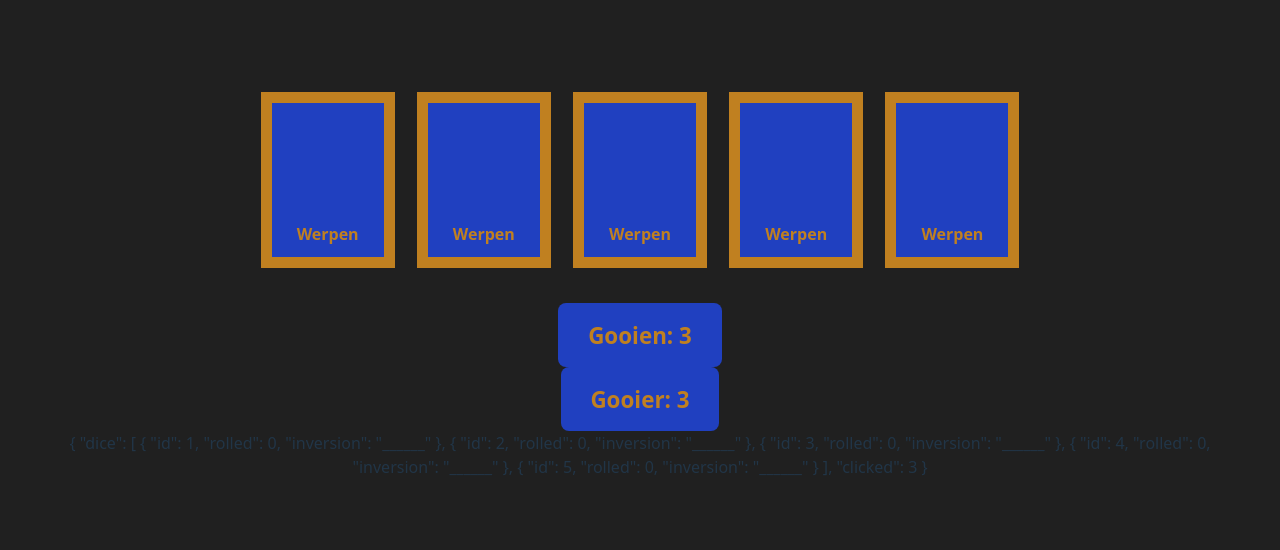
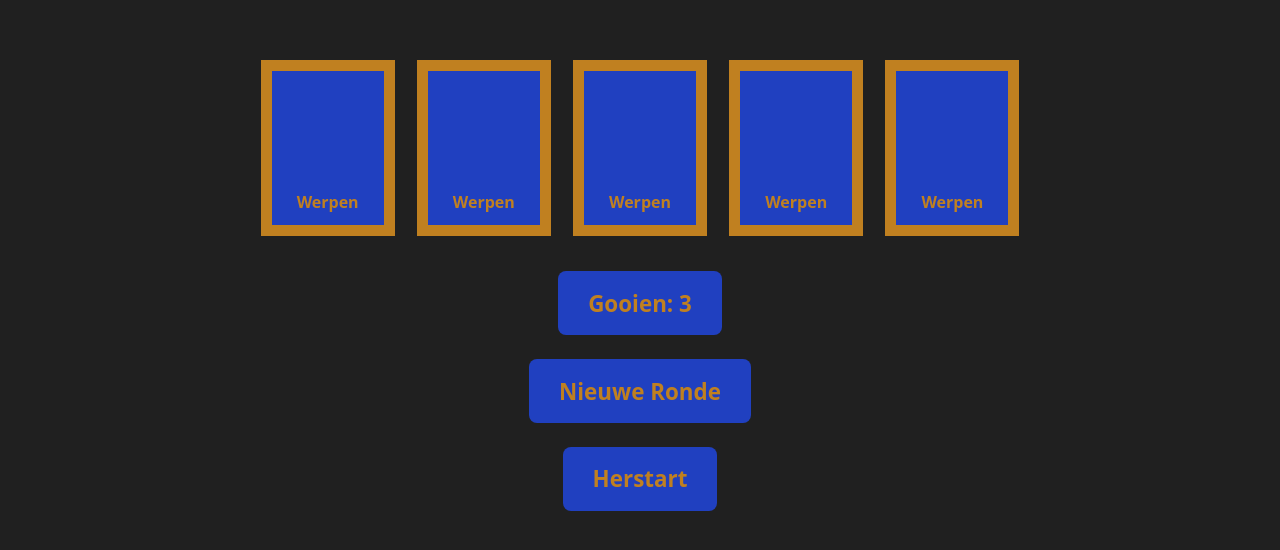
Before and after one commit to janderkkotlarski/vue_yahtzee, a Vue app: page / in a window 1280 px wide. Shown: the part 120-670 px from the top of the page. Built offline with nearby package versions, Linux system fonts and the light colour scheme.

Commit message:
a definemodel needs an input from the higher hierarchical parent component

```diff
--- a/src/App.vue
+++ b/src/App.vue
@@ -1,7 +1,16 @@
 <script setup>
+import {ref} from 'vue';
+
 import Roller from './components/Roller.vue';
 import Scorer from './components/Scorer.vue';
 import RollTest from './components/RollTest.vue';
+
+// Need to place this here to serve as the starting base for the defineModel in the child component
+// Or else it will not work
+const diceArray = ref({
+    dice: [],
+    clicked: 0,
+});
 
 // <Roller />
 
@@ -9,5 +18,5 @@ import RollTest from './components/RollTest.vue';
 </script>
 
 <template>
-    <Roller />
+    <Roller :diceLine="diceArray" />
 </template>
--- a/src/components/Roller.vue
+++ b/src/components/Roller.vue
@@ -14,7 +14,6 @@ const invert = 'invert';
 
 const buttonMessage = 'Gooien: ';
 
-const publicDice = defineModel('publicRolls', {type: Array, default: []});
 const diceLine = defineModel('diceLine', {
     type: Object,
     default: {
@@ -22,16 +21,6 @@ const diceLine = defineModel('diceLine', {
         clicked: maxClicks,
     },
 });
-
-// const diceArray = reactive({
-//     dice: [],
-//     clicked: maxClicks,
-// });
-
-// const diceLine = ref({
-//     dice: [],
-//     clicked: maxClicks,
-// });
 
 // Really nested and powerful way of changing reactive objects
 // Feels a bit like passing parameters by reference in C++
@@ -52,6 +41,8 @@ const diceArrayFilling = () => {
 
         // publicDice.value.push({id: index, rolled: 0});
     }
+
+    diceLine.value.clicked = maxClicks;
 };
 
 diceArrayFilling();
@@ -106,10 +97,6 @@ const diceRolling = () => {
     }
 };
 
-const declick = () => {
-    diceLine.value.clicked -= 1;
-};
-
 // flip between free and locked
 const flip = index => {
     if (index > 0 && index <= diceAmount) {
@@ -124,8 +111,9 @@ const flip = index => {
 const restart = () => {
     location.reload();
 };
+</script>
 
-/*
+<template>
     <div>
         <Dice
             @click="flip(cube.id)"
@@ -144,25 +132,4 @@ const restart = () => {
     <br />
     <br />
     <button @click="restart">Herstart</button>
-    */
-</script>
-
-<template>
-    <div>
-        <Dice
-            @click="flip(cube.id)"
-            v-for="cube in diceLine.dice"
-            :key="cube.id"
-            v-model:eyeValue="cube.rolled"
-            :class="cube.inversion"
-            :inverted="cube.inversion"
-        />
-    </div>
-    <br />
-    <button @click="diceRolling">{{ buttonMessage }} {{ diceLine.clicked }}</button>
-    <br />
-    <button @click="declick">Gooier: {{ diceLine.clicked }}</button>
-    <div>
-        {{ diceLine }}
-    </div>
 </template>
```
